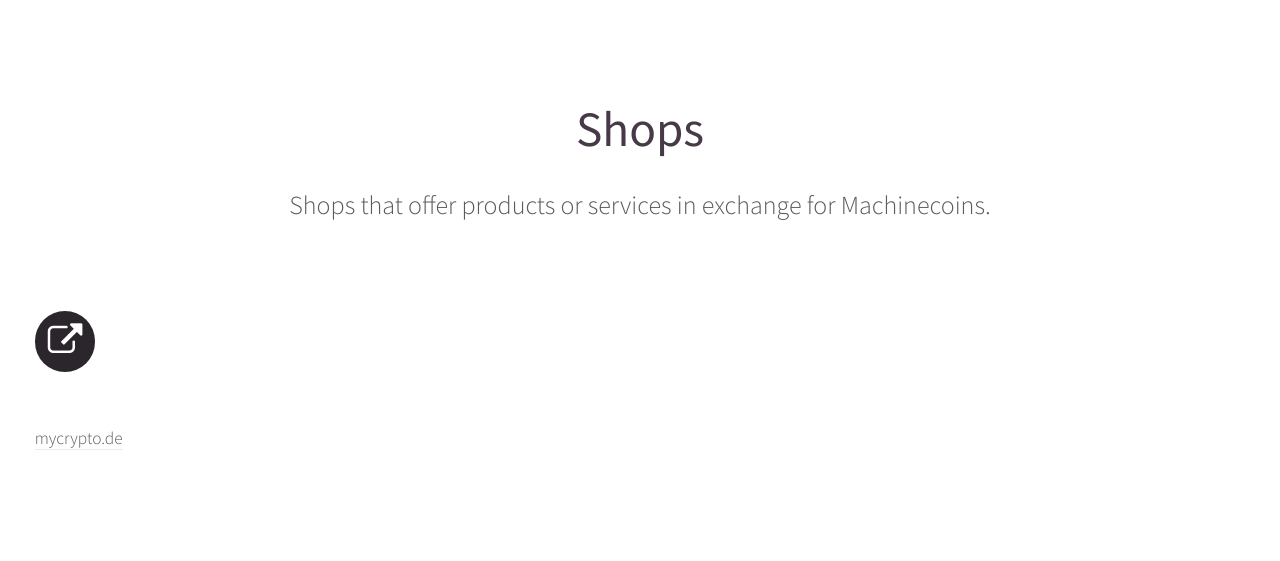
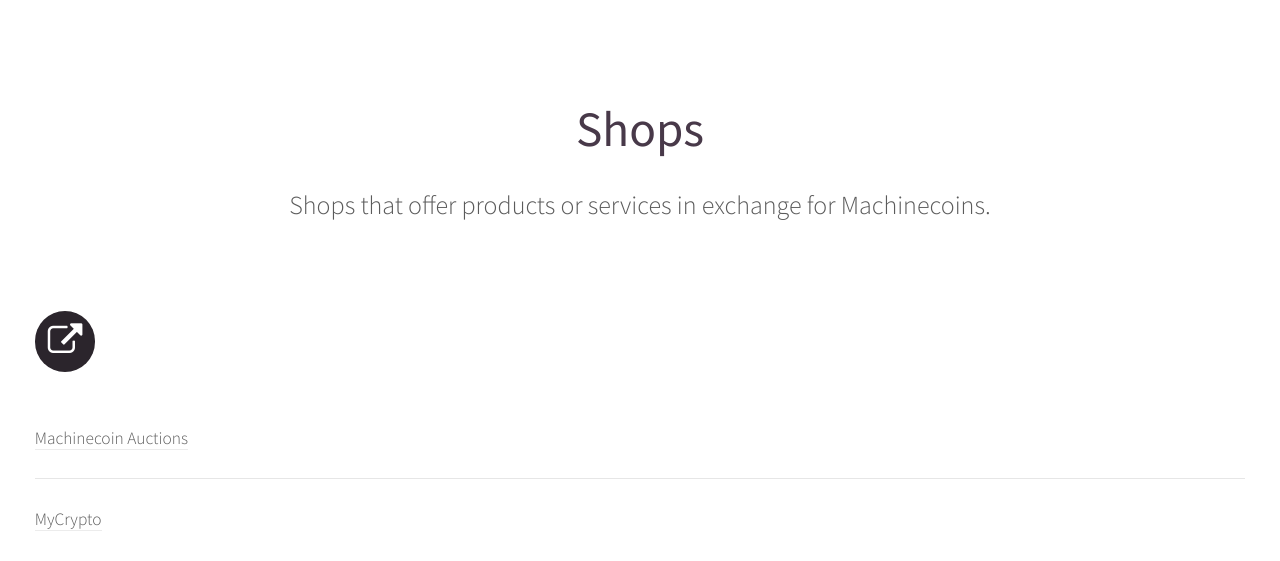
Before and after one commit to Nico205/Machinecoin-Communitykit, a plain HTML site: page shops.html in a window 1280 px wide. Shown: the part 239-800 px from the top of the page. Drawn offline with Linux system fonts and the light colour scheme.

Commit message:
Discovered "Machinecoin Auctions" added

```diff
--- a/shops.html
+++ b/shops.html
@@ -66,7 +66,12 @@
 									<ul class="divided">
 										<li>
 											<article class="special">
-												<a href="http://mycrypto.de/">mycrypto.de</a>
+												<a href="http://auctions.machinecoin.eu/">Machinecoin Auctions</a>
+											</article>
+										</li>
+										<li>
+											<article class="special">
+												<a href="http://mycrypto.de/">MyCrypto</a>
 											</article>
 										</li>
 									</ul>
```
